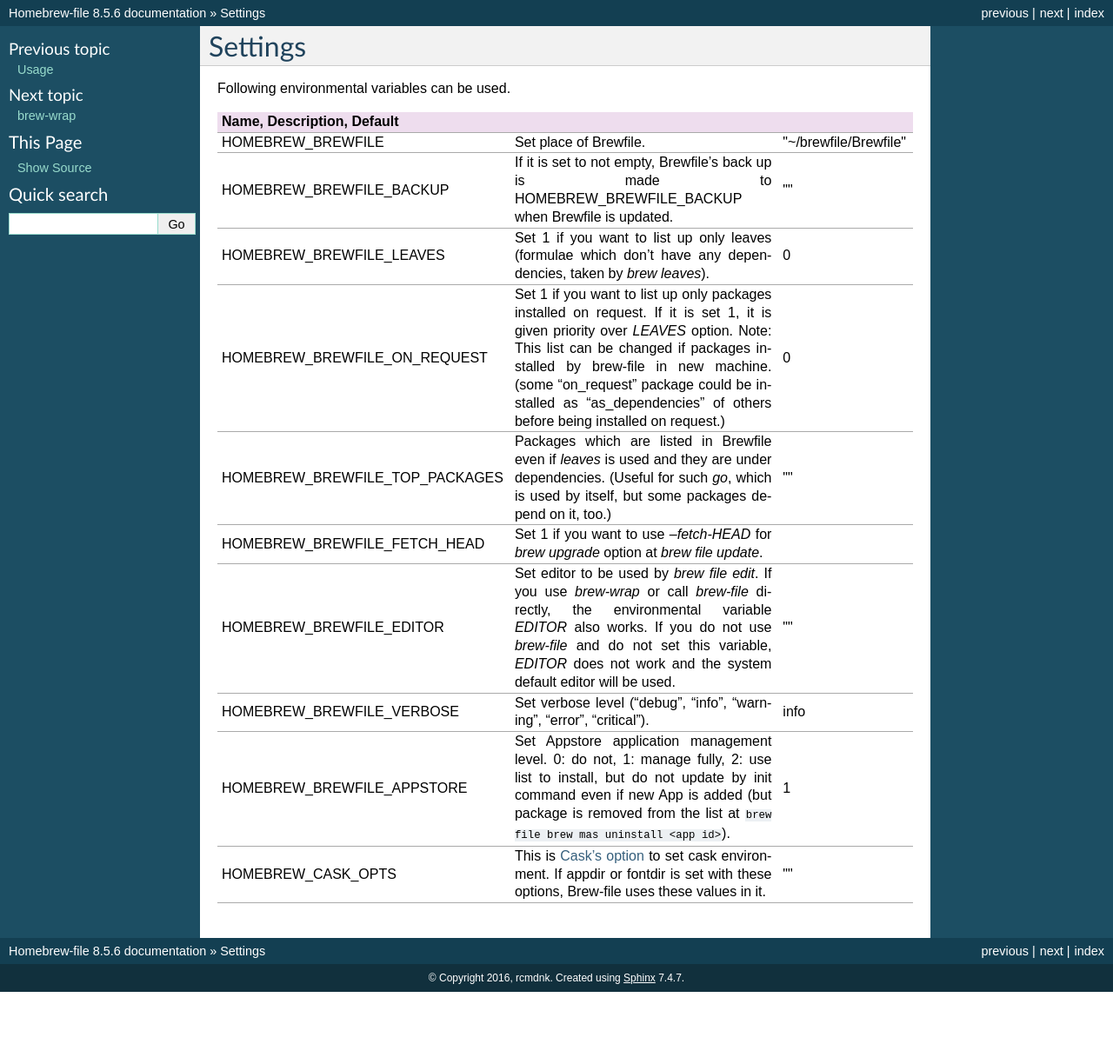
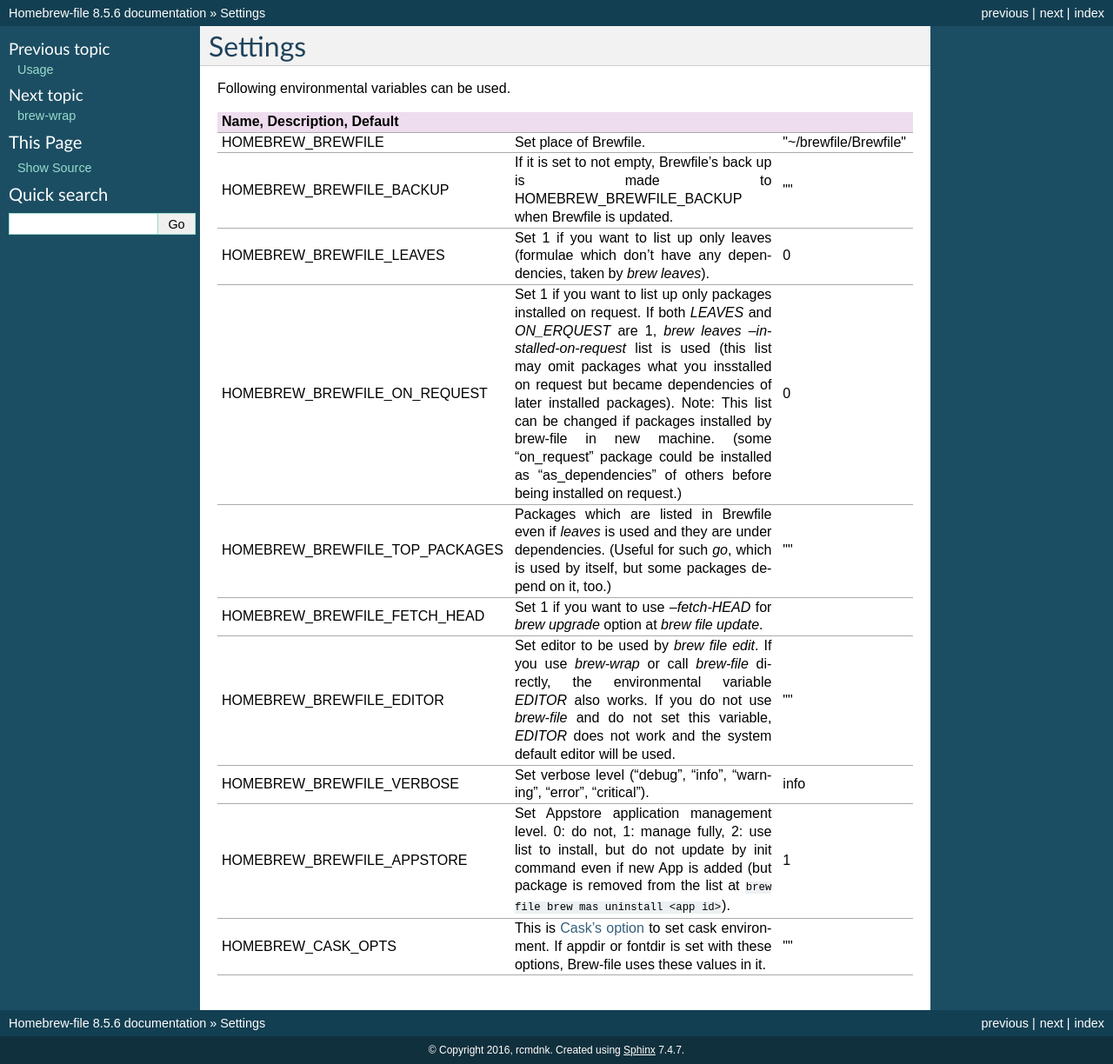
Before and after one commit to rcmdnk/homebrew-file, a Sphinx documentation site: the page built from docs/settings.rst, in a window 1280 px wide. Shown: the whole page at 87% size. Built offline with Sphinx 7.4.7, drawn with Linux system fonts in a browser that asks for light colours; before the commit the page ends 1141 px from its top, so only the background shows below that.

Commit message:
docs: Updated documentation for HOMEBREW_BREWFILE_ON_REQUEST setting

```diff
--- a/docs/settings.rst
+++ b/docs/settings.rst
@@ -10,7 +10,7 @@
    HOMEBREW_BREWFILE              | Set place of Brewfile. | \"~/brewfile/Brewfile\"
    HOMEBREW_BREWFILE_BACKUP       | If it is set to not empty, Brewfile's back up is made to HOMEBREW_BREWFILE_BACKUP when Brewfile is updated. | \"\"
    HOMEBREW_BREWFILE_LEAVES       | Set 1 if you want to list up only leaves (formulae which don't have any dependencies, taken by `brew leaves`). | 0
-   HOMEBREW_BREWFILE_ON_REQUEST   | Set 1 if you want to list up only packages installed on request. If it is set 1, it is given priority over `LEAVES` option. Note: This list can be changed if packages installed by brew-file in new machine. (some "on_request" package could be installed as "as_dependencies" of others before being installed on request.)| 0
+   HOMEBREW_BREWFILE_ON_REQUEST   | Set 1 if you want to list up only packages installed on request. If both `LEAVES` and `ON_ERQUEST` are 1, `brew leaves --installed-on-request` list is used (this list may omit packages what you insstalled on request but became dependencies of later installed packages). Note: This list can be changed if packages installed by brew-file in new machine. (some "on_request" package could be installed as "as_dependencies" of others before being installed on request.)| 0
    HOMEBREW_BREWFILE_TOP_PACKAGES | Packages which are listed in Brewfile even if `leaves` is used and they are under dependencies. (Useful for such `go`, which is used by itself, but some packages depend on it, too.) | \"\"
    HOMEBREW_BREWFILE_FETCH_HEAD   | Set 1 if you want to use `--fetch-HEAD` for `brew upgrade` option at `brew file update`.
    HOMEBREW_BREWFILE_EDITOR       | Set editor to be used by `brew file edit`. If you use `brew-wrap` or call `brew-file` directly, the environmental variable `EDITOR` also works. If you do not use `brew-file` and do not set this variable, `EDITOR` does not work and the system default editor will be used.| \"\"
```
